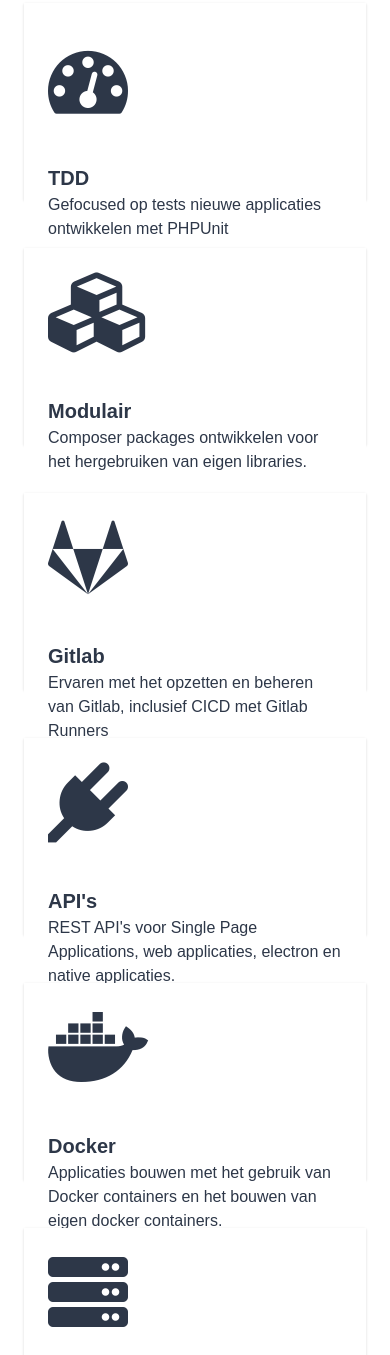
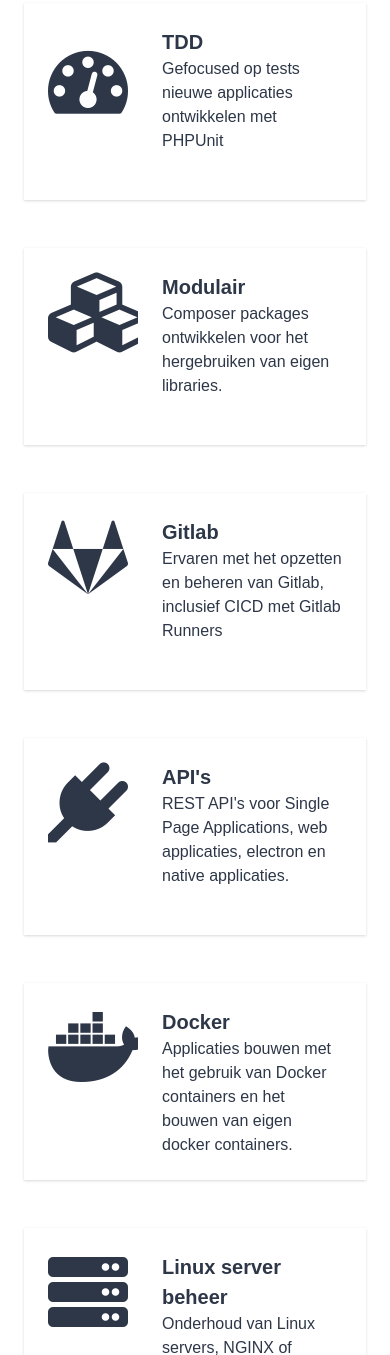
Before and after one commit to koenhendriks/koenhendriks.com, a plain HTML site: page index.html in a window 390 px wide. Shown: the part 943-2298 px from the top of the page. Drawn offline with Linux system fonts and the light colour scheme.

Commit message:
:iphone: Made skills list responsive.

```diff
--- a/index.html
+++ b/index.html
@@ -119,16 +119,18 @@
 
         <div class="w-full md:w-1/3 p-6 flex flex-col flex-grow flex-shrink h-3 skill-height">
 			<div class="hover:shadow-lg shadow container mx-auto flex flex-wrap h-full">
-				<div class="w-full md:w-1/3 flex flex-col flex-grow flex-shrink bg-white rounded-t rounded-b-none overflow-hidden pt-6">
-					<div class="flex flex-wrap no-underline hover:no-underline">
+                <div
+                    class="w-1/3 flex flex-col flex-grow flex-shrink bg-white rounded-t rounded-b-none overflow-hidden pt-6">
+                    <div class="flex flex-wrap no-underline hover:no-underline align-middle">
 						<p class="pt-3 text-gray-800 text-base px-6 mb-5 text-center justify-center">
 							<span class="fa fa-tachometer fa-5x"></span>
 						</p>
 					</div>
 				</div>
 
-				<div class="w-full md:w-2/3 flex flex-col flex-grow flex-shrink bg-white rounded-t rounded-b-none overflow-hidden pt-6">
-					<div class="flex flex-wrap no-underline hover:no-underline">
+                <div
+                    class="w-2/3 flex flex-col flex-grow flex-shrink bg-white rounded-t rounded-b-none overflow-hidden pt-6">
+                    <div class="flex flex-wrap no-underline hover:no-underline align-middle">
 						<div class="w-full font-bold text-xl text-gray-800 px-6">TDD</div>
 						<p class="text-gray-800 text-base px-6 mb-5">
 							Gefocused op tests nieuwe applicaties ontwikkelen met PHPUnit
@@ -140,16 +142,18 @@
 
 		<div class="w-full md:w-1/3 p-6 flex flex-col flex-grow flex-shrink h-3 skill-height">
 			<div class="hover:shadow-lg shadow container mx-auto flex flex-wrap h-full">
-				<div class="w-full md:w-1/3 flex flex-col flex-grow flex-shrink bg-white rounded-t rounded-b-none overflow-hidden pt-6">
-					<div class="flex flex-wrap no-underline hover:no-underline">
+                <div
+                    class="w-1/3 flex flex-col flex-grow flex-shrink bg-white rounded-t rounded-b-none overflow-hidden pt-6">
+                    <div class="flex flex-wrap no-underline hover:no-underline align-middle">
 						<p class="text-gray-800 text-base px-6 mb-5">
 							<span class="fa fa-cubes fa-5x"></span>
 						</p>
 					</div>
 				</div>
 
-				<div class="w-full md:w-2/3 flex flex-col flex-grow flex-shrink bg-white rounded-t rounded-b-none overflow-hidden pt-6">
-					<div class="flex flex-wrap no-underline hover:no-underline">
+                <div
+                    class="w-2/3 flex flex-col flex-grow flex-shrink bg-white rounded-t rounded-b-none overflow-hidden pt-6">
+                    <div class="flex flex-wrap no-underline hover:no-underline align-middle">
 						<div class="w-full font-bold text-xl text-gray-800 px-6">Modulair</div>
 						<p class="text-gray-800 text-base px-6 mb-5">
 							Composer packages ontwikkelen voor het hergebruiken van eigen libraries.
@@ -161,16 +165,18 @@
 
 		<div class="w-full md:w-1/3 p-6 flex flex-col flex-grow flex-shrink h-3 skill-height">
 			<div class="hover:shadow-lg shadow container mx-auto flex flex-wrap h-full">
-				<div class="w-full md:w-1/3 flex flex-col flex-grow flex-shrink bg-white rounded-t rounded-b-none overflow-hidden pt-6">
-					<div class="flex flex-wrap no-underline hover:no-underline">
+                <div
+                    class="w-1/3 flex flex-col flex-grow flex-shrink bg-white rounded-t rounded-b-none overflow-hidden pt-6">
+                    <div class="flex flex-wrap no-underline hover:no-underline align-middle">
 						<p class="text-gray-800 text-base px-6 mb-5">
 							<span class="fa fa-gitlab fa-5x"></span>
 						</p>
 					</div>
 				</div>
 
-				<div class="w-full md:w-2/3 flex flex-col flex-grow flex-shrink bg-white rounded-t rounded-b-none overflow-hidden pt-6">
-					<div class="flex flex-wrap no-underline hover:no-underline">
+                <div
+                    class="w-2/3 flex flex-col flex-grow flex-shrink bg-white rounded-t rounded-b-none overflow-hidden pt-6">
+                    <div class="flex flex-wrap no-underline hover:no-underline align-middle">
 						<div class="w-full font-bold text-xl text-gray-800 px-6">Gitlab</div>
 						<p class="text-gray-800 text-base px-6 mb-5">
 							Ervaren met het opzetten en beheren van Gitlab, inclusief CICD met Gitlab Runners
@@ -182,16 +188,18 @@
 
 		<div class="w-full md:w-1/3 p-6 flex flex-col flex-grow flex-shrink h-3 skill-height">
 			<div class="hover:shadow-lg shadow container mx-auto flex flex-wrap h-full">
-				<div class="w-full md:w-1/3 flex flex-col flex-grow flex-shrink bg-white rounded-t rounded-b-none overflow-hidden pt-6">
-					<div class="flex flex-wrap no-underline hover:no-underline">
+                <div
+                    class="w-1/3 flex flex-col flex-grow flex-shrink bg-white rounded-t rounded-b-none overflow-hidden pt-6">
+                    <div class="flex flex-wrap no-underline hover:no-underline align-middle">
 						<p class="text-gray-800 text-base px-6 mb-5">
 							<span class="fa fa-plug fa-5x"></span>
 						</p>
 					</div>
 				</div>
 
-				<div class="w-full md:w-2/3 flex flex-col flex-grow flex-shrink bg-white rounded-t rounded-b-none overflow-hidden pt-6">
-					<div class="flex flex-wrap no-underline hover:no-underline">
+                <div
+                    class="w-2/3 flex flex-col flex-grow flex-shrink bg-white rounded-t rounded-b-none overflow-hidden pt-6">
+                    <div class="flex flex-wrap no-underline hover:no-underline align-middle">
 						<div class="w-full font-bold text-xl text-gray-800 px-6">API's</div>
 						<p class="text-gray-800 text-base px-6 mb-5">
 							REST API's voor Single Page Applications, web applicaties, electron en native applicaties.
@@ -203,16 +211,18 @@
 
 		<div class="w-full md:w-1/3 p-6 flex flex-col flex-grow flex-shrink h-3 skill-height">
 			<div class="hover:shadow-lg shadow container mx-auto flex flex-wrap h-full">
-				<div class="w-full md:w-1/3 flex flex-col flex-grow flex-shrink bg-white rounded-t rounded-b-none overflow-hidden pt-6">
-					<div class="flex flex-wrap no-underline hover:no-underline">
+                <div
+                    class="w-1/3 flex flex-col flex-grow flex-shrink bg-white rounded-t rounded-b-none overflow-hidden pt-6">
+                    <div class="flex flex-wrap no-underline hover:no-underline align-middle">
 						<p class="text-gray-800 text-base px-6 mb-5">
 							<i class="fab fa-docker fa-5x"></i>
 						</p>
 					</div>
 				</div>
 
-				<div class="w-full md:w-2/3 flex flex-col flex-grow flex-shrink bg-white rounded-t rounded-b-none overflow-hidden pt-6">
-					<div class="flex flex-wrap no-underline hover:no-underline">
+                <div
+                    class="w-2/3 flex flex-col flex-grow flex-shrink bg-white rounded-t rounded-b-none overflow-hidden pt-6">
+                    <div class="flex flex-wrap no-underline hover:no-underline align-middle">
 						<div class="w-full font-bold text-xl text-gray-800 px-6">Docker</div>
 						<p class="text-gray-800 text-base px-6 mb-5">
 							Applicaties bouwen met het gebruik van Docker containers en het bouwen van eigen docker containers.
@@ -224,16 +234,18 @@
 
 		<div class="w-full md:w-1/3 p-6 flex flex-col flex-grow flex-shrink h-3 skill-height">
 			<div class="hover:shadow-lg shadow container mx-auto flex flex-wrap h-full">
-				<div class="w-full md:w-1/3 flex flex-col flex-grow flex-shrink bg-white rounded-t rounded-b-none overflow-hidden pt-6">
-					<div class="flex flex-wrap no-underline hover:no-underline">
+                <div
+                    class="w-1/3 flex flex-col flex-grow flex-shrink bg-white rounded-t rounded-b-none overflow-hidden pt-6">
+                    <div class="flex flex-wrap no-underline hover:no-underline align-middle">
 						<p class="text-gray-800 text-base px-6 mb-5">
 							<i class="fas fa-server fa-5x"></i>
 						</p>
 					</div>
 				</div>
 
-				<div class="w-full md:w-2/3 flex flex-col flex-grow flex-shrink bg-white rounded-t rounded-b-none overflow-hidden pt-6">
-					<div class="flex flex-wrap no-underline hover:no-underline">
+                <div
+                    class="w-2/3 flex flex-col flex-grow flex-shrink bg-white rounded-t rounded-b-none overflow-hidden pt-6">
+                    <div class="flex flex-wrap no-underline hover:no-underline align-middle">
 						<div class="w-full font-bold text-xl text-gray-800 px-6">Linux server beheer</div>
 						<p class="text-gray-800 text-base px-6 mb-5">
                             Onderhoud van Linux servers, NGINX of Apache hosting en automatisch deployen vanuit CICD met
```
